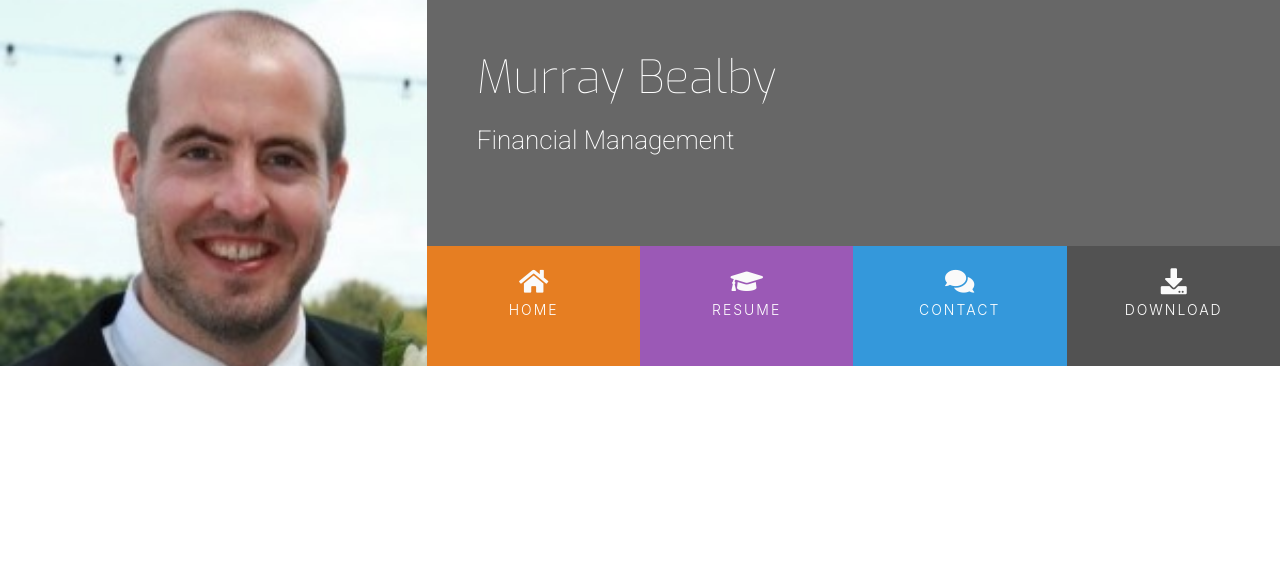
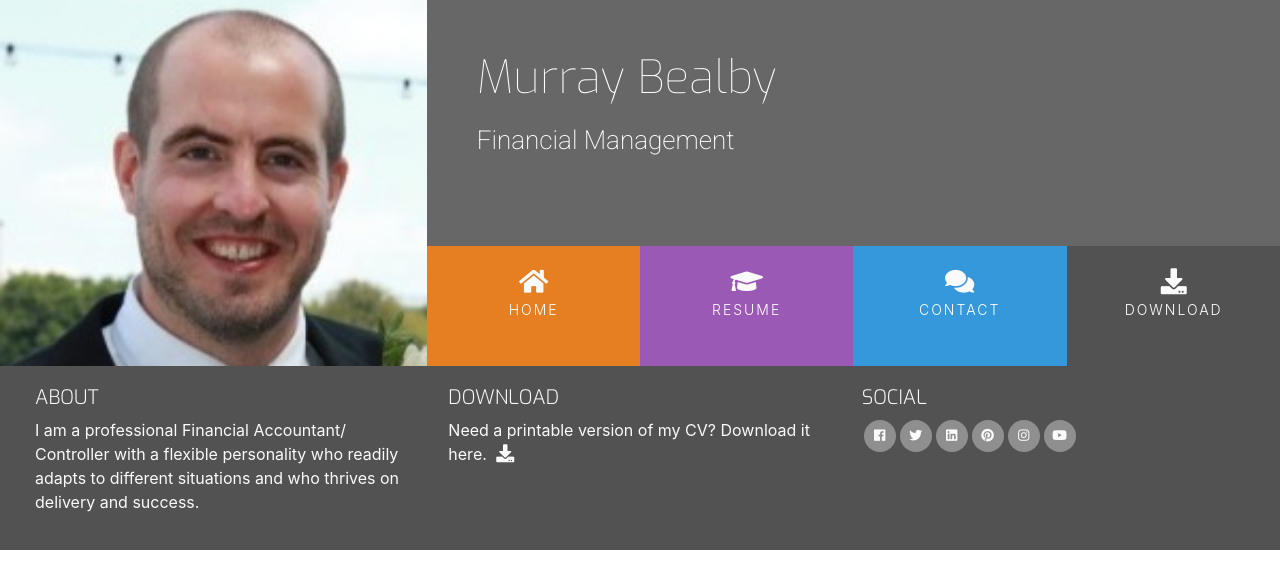
Before and after one commit to Bealby/UCD-Resume, a plain HTML site: page index.html in a window 1280 px wide. Drawn offline with nearby package versions, Linux system fonts and the light colour scheme.

Commit message:
Footer chnages

```diff
--- a/assets/css/style.css
+++ b/assets/css/style.css
@@ -22,6 +22,26 @@
     background-color: #525252;
 }
 
+/*----------------------------------------------------Special paddings(margins/text */
+
+h1,h2,h3,h4 {
+    margin;0;
+}
+
+.uppercase {
+    text-transform:uppercase;
+}
+
+.general-sub{
+    font-family: "Exo", sans-serif;
+    font-weight: 300;
+    color:#fafafa;
+}
+
+.inline-block{
+        display:inline-block;
+}
+
 /*----------------------------------------------------Heading */
 
 header{
@@ -41,6 +61,7 @@ header{
     transition: all .5s ease-in-out;
     -moz-transition: all .5s ease-in-out;
     -webkit-transition: all .5s ease-in-out;
+
 }
 
 .name{
@@ -114,3 +135,56 @@ header{
     background-color: rgba(0,0,0,0.2);
     height:120px;
 }
+
+/*----------------------------------------------------Footer */
+
+footer {
+    background-color: #525252;
+    color:#fafafa;
+    min-height:120px;
+    margin:0;
+}
+
+.cv-pdf i {
+    font-size: 18px;
+    color: #fafafa;
+    text-align: center;
+    padding-left: 5px;
+    transition: all 0.35s ease-in-out;
+    -moz-transition: all 0.35s ease-in-out;
+    -webkit-transition: all 0.35s ease-in-out;
+    -o-transition: all 0.35s ease-in-out;
+}
+
+.cv-pdf i:hover {
+    color: #e84610;
+}
+
+.social-links {
+    padding-bottom: 15px;
+}
+
+.social-links li a i {
+    width: 32px;
+    height: 32px;
+    padding: 12px 0;
+    border-radius: 50%;
+    font-size: 13px;
+    line-height: 7px;
+    text-align: center;
+    color: #fafafa;
+    background: #8f8f8f;
+    transition: all 0.35s ease-in-out;
+    -moz-transition: all 0.35s ease-in-out;
+    -webkit-transition: all 0.35s ease-in-out;
+    -o-transition: all 0.35s ease-in-out;
+    margin:2px;
+}
+
+.social-links li a i:hover {
+    background: #e84610;
+}
+
+#footer-details {
+    padding: 20px;
+}
--- a/index.html
+++ b/index.html
@@ -31,16 +31,20 @@
 					<div class="col">
 						<ul id="nav" class="list-inline menucontainer">
 							<li class="col-6 col-sm-3 ui-menu-color-home list-inline-item menuitem">
-								<a href="#" class="hvr-sweep-to-bottom"><i class="fas fa-home" aria-hidden="true"></i><span>Home</span></a>
+								<a href="#"
+									class="hvr-sweep-to-bottom"><i class="fas fa-home" aria-hidden="true"></i><span>Home</span></a>
 							</li>
 							<li class="col-6 col-sm-3 ui-menu-color-resume list-inline-item menuitem">
-								<a href="#" class="hvr-sweep-to-bottom"><i class="fas fa-graduation-cap" aria-hidden="true"></i><span>Resume</span></a>
+								<a href="#"
+									class="hvr-sweep-to-bottom"><i class="fas fa-graduation-cap" aria-hidden="true"></i><span>Resume</span></a>
 							</li>
 							<li class="col-6 col-sm-3 ui-menu-color-contact list-inline-item menuitem">
-								<a href="#" class="hvr-sweep-to-bottom"><i class="fas fa-comments" aria-hidden="true"></i><span>Contact</span></a>
+								<a href="#"
+									class="hvr-sweep-to-bottom"><i class="fas fa-comments" aria-hidden="true"></i><span>Contact</span></a>
 							</li>
 							<li class="col-6 col-sm-3 ui-menu-color-download list-inline-item menuitem">
-								<a href="#" class="hvr-sweep-to-bottom"><i class="fas fa-download" aria-hidden="true"></i><span>Download</span></a>
+								<a href="#"
+									class="hvr-sweep-to-bottom"><i class="fas fa-download" aria-hidden="true"></i><span>Download</span></a>
 							</li>
 					</div>
 				</div>
@@ -53,8 +57,60 @@
 
 	</section>
 
-	<footer>
-
+	<footer class="container-fluid">
+		<div id="footer-details" class="row">
+			<div class="col-sm-4">
+				<h5 class="uppercase general-sub">About</h5>
+				<p class="inline-block">
+					I am a professional Financial Accountant/ Controller with a flexible personality who readily adapts
+					to different situations and who thrives on delivery and success.
+				</p>
+			</div>
+			<div class="col-sm-4">
+				<h5 class="uppercase general-sub">Download</h5>
+				<p class="inline-block">
+					Need a printable version of my CV? Download it here.
+					<a href="#" target="_blank" class="cv-pdf">
+						<i class="fa fa-download" aria-hidden="true"></i>
+						<span class="sr-only">Download link.</span>
+					</a>
+				</p>
+			</div>
+			<div class="col-sm-4">
+				<h5 class="uppercase general-sub">Social</h5>
+				<ul class="list-inline social-links">
+					<li class="list-inline-item">
+						<a target="_blank" href="#">
+							<i class="fab fa-facebook" aria-hidden="true"></i>
+							<span class="sr-only">Facebook</span>
+						</a>
+					<li class="list-inline-item">
+						<a target="_blank" href="#">
+							<i class="fab fa-twitter" aria-hidden="true"></i>
+							<span class="sr-only">Twitter</span>
+						</a>
+					<li class="list-inline-item">
+						<a target="_blank" href="#">
+							<i class="fab fa-linkedin" aria-hidden="true"></i>
+							<span class="sr-only">Linkedin</span>
+						</a>
+					<li class="list-inline-item">
+						<a target="_blank" href="#">
+							<i class="fab fa-pinterest" aria-hidden="true"></i>
+							<span class="sr-only">Pinterest</span>
+						</a>
+                        <li class="list-inline-item">
+						<a target="_blank" href="#">
+							<i class="fab fa-instagram" aria-hidden="true"></i>
+							<span class="sr-only">Instagram</span>
+						</a>
+                        <li class="list-inline-item">
+						<a target="_blank" href="#">
+							<i class="fab fa-youtube" aria-hidden="true"></i>
+							<span class="sr-only">YouTube</span>
+						</a>
+			</div>
+		</div>
 	</footer>
 
 
```
